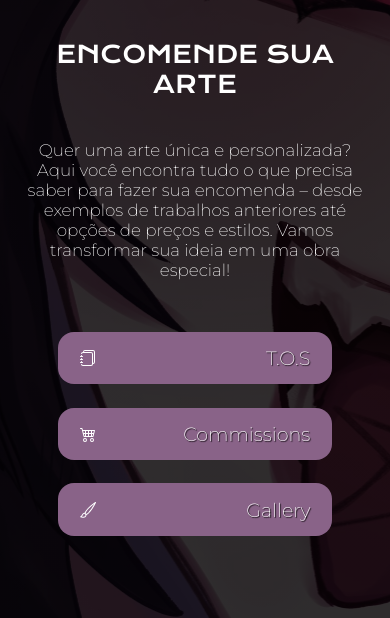
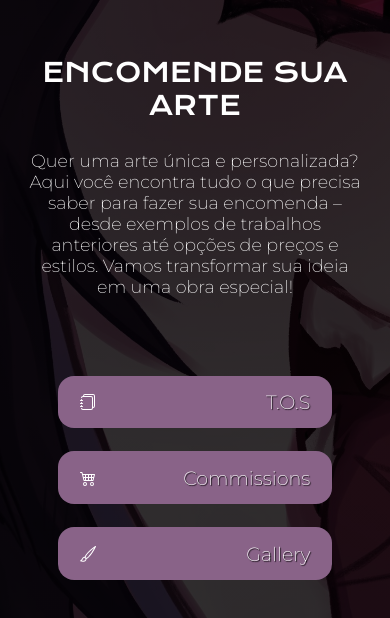
Before and after one commit to L1ghtyz/ylillysinclair, a plain HTML site: page index.html in a window 390 px wide. Shown: the part 1207-1825 px from the top of the page. Drawn offline with nearby package versions, Linux system fonts and the light colour scheme.

Commit message:
atualização de posicionamento para responsividade

```diff
--- a/styles/section-1.css
+++ b/styles/section-1.css
@@ -81,7 +81,7 @@
         display: flex;
         flex-direction: column;
         gap: 4rem;
-        padding: 35% 6% 2% 6%;
+        padding: 30% 6% 2% 6%;
     }
 
     .section1-images > .images-image {
--- a/styles/section-2.css
+++ b/styles/section-2.css
@@ -81,7 +81,7 @@
     .section2-content {
         display: flex;
         flex-direction: column;
-        padding: 25% 6% 20% 6%;
+        padding: 25% 6% 25% 6%;
         gap: 4rem;
     }
 
@@ -90,13 +90,13 @@
     }
 
     .section2-text > h2 {
-        font-size: 1.5rem;
-        margin: 0% 0% 12% 0%;
+        font-size: 1.65rem;
+        margin: 5% 0% 8% 0%;
     }
 
     .section2-text > p {
-        font-size: 1.05rem;
-        margin: 0% 0% 15% 0%;
+        font-size: 1.1rem;
+        padding: 0% 1% 15% 1%;
     }
 
     .buttons-list-content {
```
